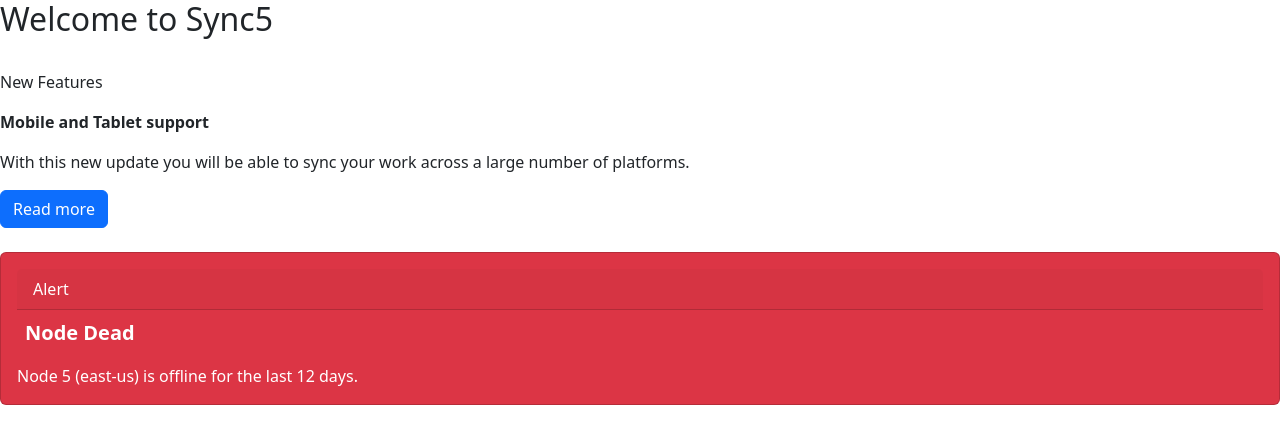
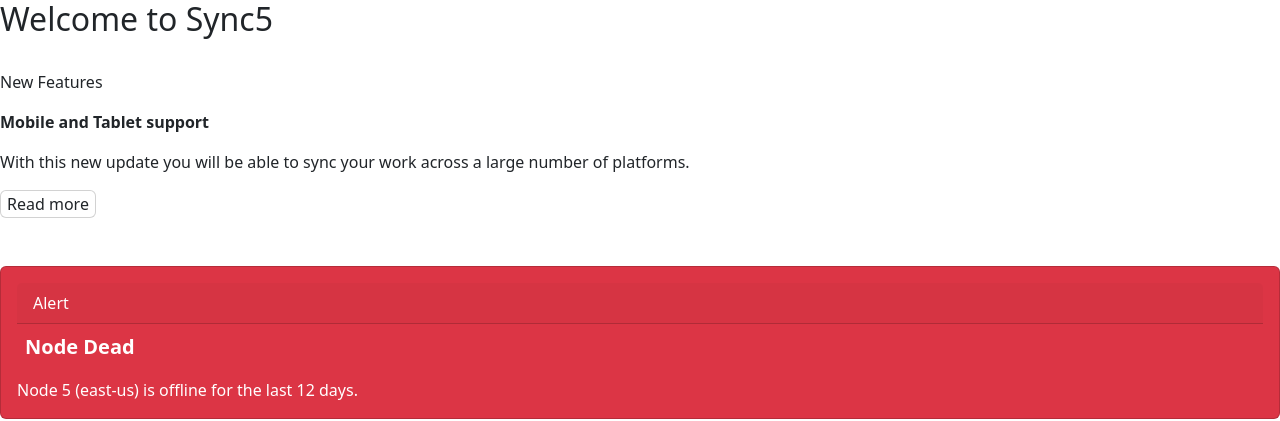
Before and after one commit to acciojob/bootstrap-card-AtindraRathore, a website: page main.html in a window 1280 px wide. Shown: the top 421 px of the page. Drawn offline with nearby package versions, Linux system fonts and the light colour scheme.

Commit message:
created a submission

```diff
--- a/main.html
+++ b/main.html
@@ -13,7 +13,7 @@
 		  <p>New Features</p>
 		  <p class="bold">Mobile and Tablet support</p>
 		  <p>With this new update you will be able to sync your work across a large number of platforms.</p>
-		  <button type="button" class="btn btn-primary">Read more</button>
+		  <button type="button" class="card btn-primary">Read more</button>
 	      <br><br>
 	      <div class="card card-deck bg-danger text-white p-2">
 			<div class="card-body p-2">
```
